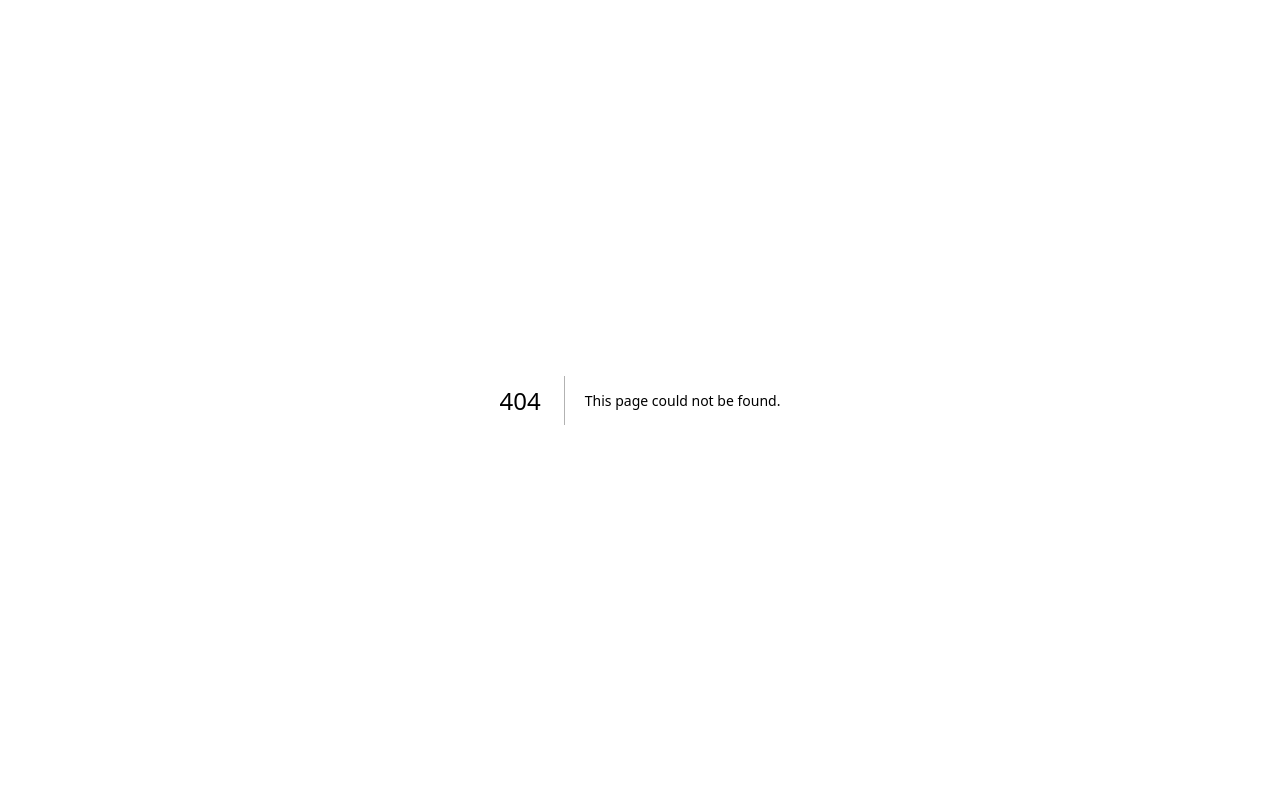
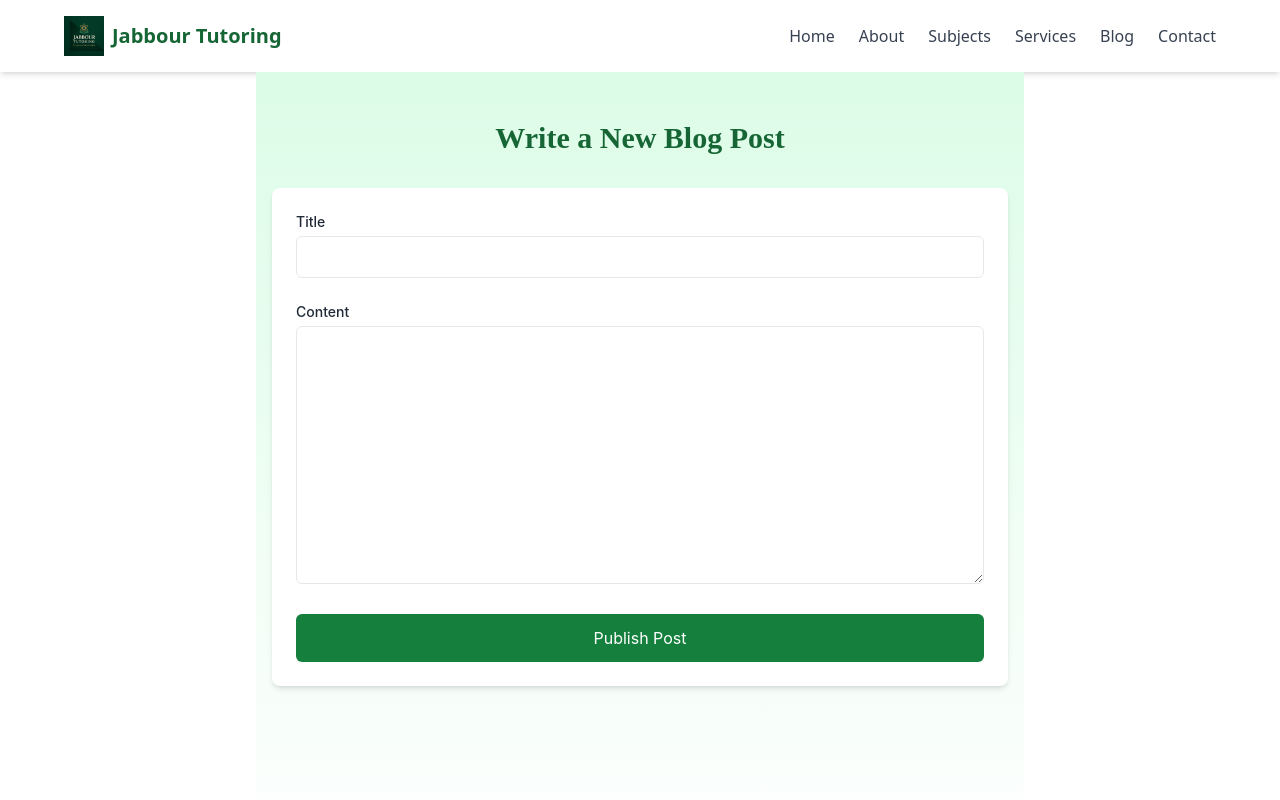
Before and after one commit to Jack34m/jabbour-tutoring-site-fresh, a Next.js app: page /admin/blog in a window 1280 px wide. Before the commit this address had no page. Shown: the top 800 px of the page. Built offline with nearby package versions, Linux system fonts and the light colour scheme.

Commit message:
Fix: Created admin panel and backend for blog

```diff
--- /dev/null
+++ b/pages/admin/blog.jsx
@@ -0,0 +1,93 @@
+import { useState } from "react";
+import fs from "fs";
+import path from "path";
+import Head from "next/head";
+import Navbar from "../../components/Navbar";
+import Footer from "../../components/Footer";
+
+export default function BlogAdminPage() {
+  const [title, setTitle] = useState("");
+  const [content, setContent] = useState("");
+  const [submitted, setSubmitted] = useState(false);
+
+  const handleSubmit = async (e) => {
+    e.preventDefault();
+
+    const res = await fetch("/api/save-blog", {
+      method: "POST",
+      headers: {
+        "Content-Type": "application/json",
+      },
+      body: JSON.stringify({ title, content }),
+    });
+
+    if (res.ok) {
+      setSubmitted(true);
+      setTitle("");
+      setContent("");
+    } else {
+      alert("Failed to save blog post.");
+    }
+  };
+
+  return (
+    <>
+      <Head>
+        <title>Admin | Write a Blog Post</title>
+      </Head>
+      <Navbar />
+      <main className="min-h-screen bg-gradient-to-b from-green-100 to-white text-gray-800 font-[Inter] py-12 px-4 max-w-3xl mx-auto">
+        <h1 className="text-3xl font-bold font-playfair text-center text-green-800 mb-8">
+          Write a New Blog Post
+        </h1>
+
+        {submitted && (
+          <p className="text-green-700 text-center mb-6">
+            Post saved successfully!
+          </p>
+        )}
+
+        <form
+          onSubmit={handleSubmit}
+          className="bg-white shadow-md rounded-lg p-6 space-y-6"
+        >
+          <div>
+            <label htmlFor="title" className="block text-sm font-medium mb-1">
+              Title
+            </label>
+            <input
+              type="text"
+              id="title"
+              value={title}
+              onChange={(e) => setTitle(e.target.value)}
+              className="w-full px-4 py-2 border rounded-md focus:outline-none focus:ring-2 focus:ring-green-300"
+              required
+            />
+          </div>
+
+          <div>
+            <label htmlFor="content" className="block text-sm font-medium mb-1">
+              Content
+            </label>
+            <textarea
+              id="content"
+              value={content}
+              onChange={(e) => setContent(e.target.value)}
+              rows="10"
+              className="w-full px-4 py-2 border rounded-md focus:outline-none focus:ring-2 focus:ring-green-300"
+              required
+            ></textarea>
+          </div>
+
+          <button
+            type="submit"
+            className="w-full bg-green-700 text-white py-3 rounded-md hover:bg-green-800 transition duration-300"
+          >
+            Publish Post
+          </button>
+        </form>
+      </main>
+      <Footer />
+    </>
+  );
+}
--- /dev/null
+++ b/pages/api/save-blog.js
@@ -0,0 +1,41 @@
+import fs from "fs";
+import path from "path";
+
+export default function handler(req, res) {
+  if (req.method !== "POST") {
+    return res.status(405).json({ message: "Method Not Allowed" });
+  }
+
+  const { title, content, password } = req.body;
+
+  if (!title || !content || !password) {
+    return res.status(400).json({ message: "Missing fields" });
+  }
+
+  if (password !== process.env.BLOG_ADMIN_PASSWORD) {
+    return res.status(401).json({ message: "Unauthorized" });
+  }
+
+  const postsDir = path.join(process.cwd(), "data");
+  const filePath = path.join(postsDir, "blog-posts.json");
+
+  if (!fs.existsSync(postsDir)) {
+    fs.mkdirSync(postsDir);
+  }
+
+  let posts = [];
+  if (fs.existsSync(filePath)) {
+    posts = JSON.parse(fs.readFileSync(filePath, "utf-8"));
+  }
+
+  posts.push({
+    id: Date.now(),
+    title,
+    content,
+    date: new Date().toISOString(),
+  });
+
+  fs.writeFileSync(filePath, JSON.stringify(posts, null, 2));
+
+  return res.status(200).json({ message: "Post saved successfully" });
+}
--- a/pages/index.jsx
+++ b/pages/index.jsx
@@ -1,3 +1,4 @@
+// File: pages/index.jsx
 import Navbar from "../components/Navbar";
 import Footer from "../components/Footer";
 import Image from "next/image";
@@ -14,8 +15,6 @@ export default function HomePage() {
               "@context": "https://schema.org",
               "@type": "EducationalOrganization",
               name: "Jabbour Tutoring",
-              image: "https://www.jabbourtutoring.com/favicon-32x32.png",
-              logo: "https://www.jabbourtutoring.com/favicon-32x32.png",
               image: "https://www.jabbourtutoring.com/logo.png",
               url: "https://www.jabbourtutoring.com",
               telephone: "+961 71 855 369",
@@ -64,6 +63,7 @@ export default function HomePage() {
           property="og:image"
           content="https://www.jabbourtutoring.com/logo.png"
         />
+        <link rel="icon" href="/favicon.ico" />
         <link
           href="https://fonts.googleapis.com/css2?family=Playfair+Display:wght@500;700&family=Inter:wght@400;600&display=swap"
           rel="stylesheet"
@@ -93,7 +93,7 @@ export default function HomePage() {
           </div>
         </section>
 
-        {/* Image coming soon */}
+        {/* Featured Stock Image */}
         <section className="py-12 bg-white text-center">
           {/* <div className="max-w-4xl mx-auto">
             <Image
```
